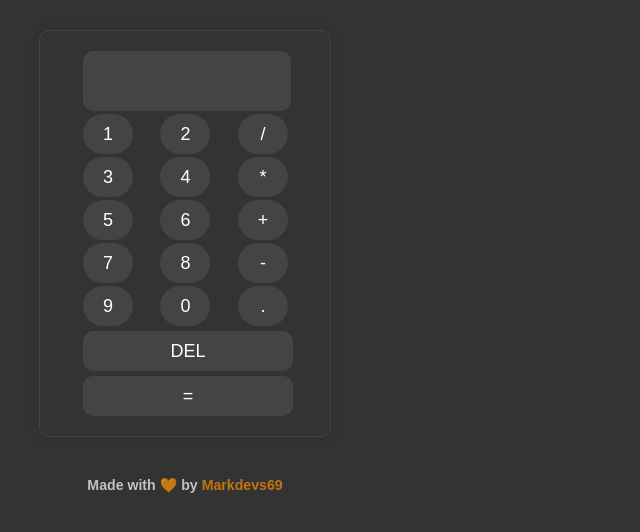
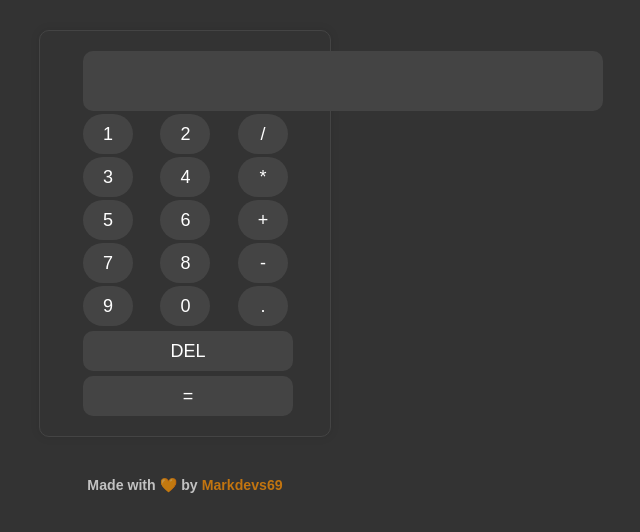
Before and after one commit to 0ZxMaRkDevs69/calculator, a plain HTML site: page index.html in a window 1280 px wide. Shown: the whole page, without its empty margins (455-1095 px from the left). Drawn offline with Linux system fonts and the light colour scheme.

Commit message:
Update index.html

```diff
--- a/index.html
+++ b/index.html
@@ -23,7 +23,7 @@
         }
 
         .display {
-            width: 75%;
+            width: 200%;
             height: 40px;
             font-size: 20px;
             padding: 10px;
```
